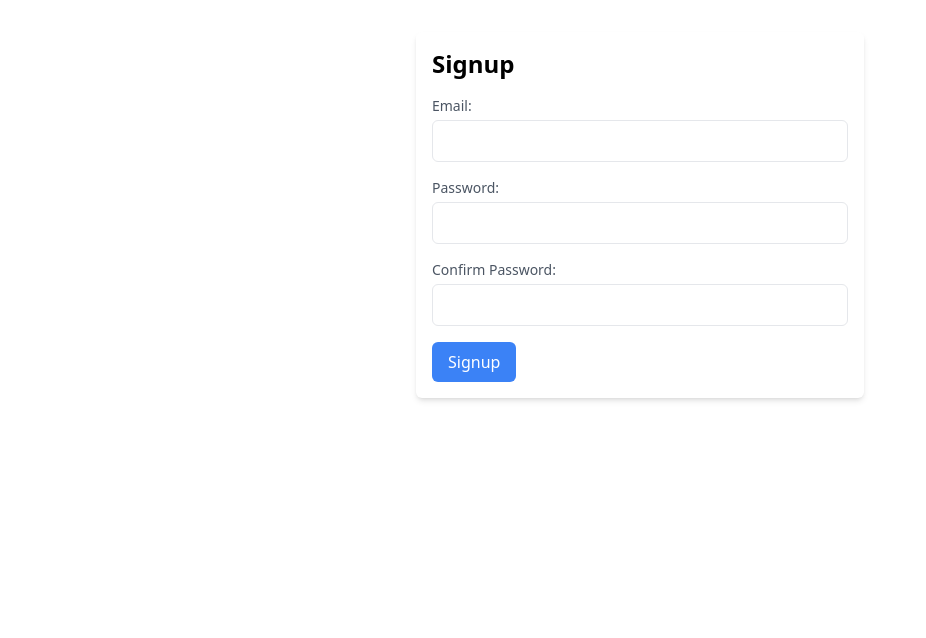
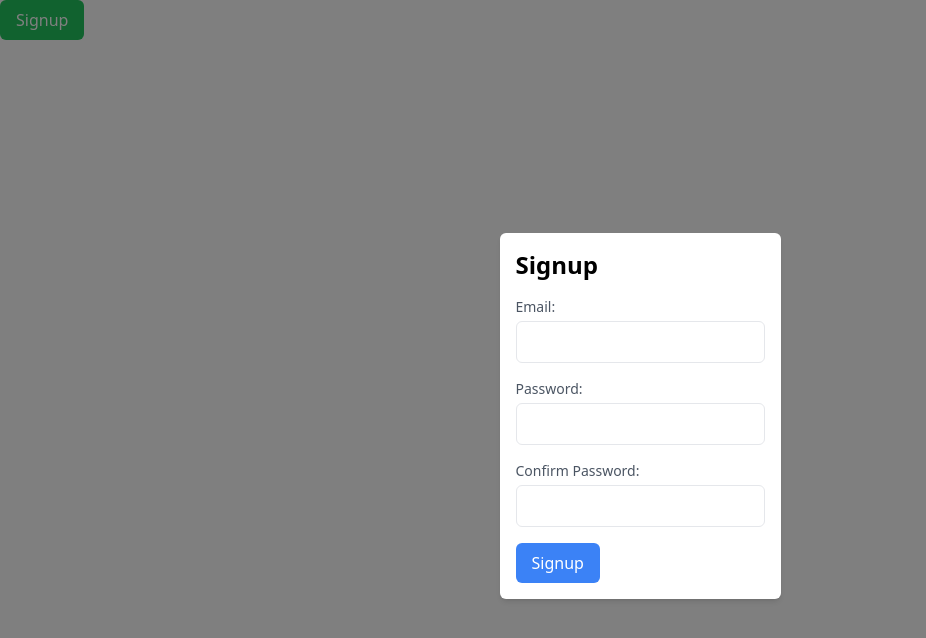
Before and after one commit to chingu-voyages/v47-tier2-team-10, a React (Create React App) app in the folder v47-client/: page /Signup in a window 1280 px wide. Both pictures are taken after a click on the button "Signup". Shown: the top 638 px of the page, without its empty margins (0-926 px from the left). Built offline with nearby package versions, Linux system fonts and the light colour scheme; no server answers.

Commit message:
changed to modal(signup/login)

```diff
--- a/v47-client/src/pages/Login.jsx
+++ b/v47-client/src/pages/Login.jsx
@@ -1,26 +1,39 @@
-import React, { useState } from 'react';
-import { getAuth, signInWithEmailAndPassword } from 'firebase/auth';
-import app from '../firebase';
+import React,{useState} from "react";
+import { signInWithEmailAndPassword,getAuth } from "firebase/auth";
+import app from "../firebase";
 
 const LoginForm = () => {
     const [username, setUsername] = useState('');
     const [password, setPassword] = useState('');
     const [error, setError] = useState(null);
+    const [isModalOpen, setModalOpen] = useState(false);
 
     const handleLogin = async () => {
       try {
         const auth = getAuth(app);
         await signInWithEmailAndPassword(auth, username, password);
         setError(null);
-      console.log('Login successful!');
+        setModalOpen(false); // Close modal on successful login
+        console.log('Login successfully!');
       } catch (error) {
         setError('Invalid username or password. Please try again.');
         console.error('Login failed:', error);
       }
     };
 
+    const openModal = () => setModalOpen(true);
+    const closeModal = () => setModalOpen(false);
+
     return (
-    <div className="max-w-md mx-auto mt-8 p-4 bg-white shadow-md rounded-md">
+      <div className="justify-center">
+        <button onClick={openModal} className="bg-blue-500 text-white px-4 py-2 rounded-md hover:bg-blue-600">
+          Login
+        </button>
+
+        {isModalOpen && (
+          <div className="fixed top-0 left-0 w-full h-full flex items-center justify-center z-50">
+            <div className="absolute bg-black opacity-50 inset-0" onClick={closeModal}></div>
+            <div className="max-w-md mx-auto p-4 bg-white shadow-md rounded-md relative z-10">
               <h2 className="text-2xl font-semibold mb-4">Login</h2>
               <form>
                 <div className="mb-4">
@@ -57,6 +70,9 @@ const LoginForm = () => {
                 </button>
               </form>
             </div>
+          </div>
+        )}
+      </div>
     );
   };
 
--- a/v47-client/src/pages/Signup.jsx
+++ b/v47-client/src/pages/Signup.jsx
@@ -1,11 +1,13 @@
 import React, { useState } from 'react';
 import { getAuth, createUserWithEmailAndPassword } from 'firebase/auth';
+
 
 const Signup = () => {
   const [email, setEmail] = useState('');
   const [password, setPassword] = useState('');
   const [confirmPassword, setConfirmPassword] = useState('');
   const [error, setError] = useState(null);
+  const [isModalOpen, setModalOpen] = useState(false);
 
   const handleSignup = async () => {
     try {
@@ -17,6 +19,7 @@ const Signup = () => {
       const auth = getAuth();
       await createUserWithEmailAndPassword(auth, email, password);
       setError(null);
+      setModalOpen(false);
       console.log('Signup successful!');
     } catch (error) {
       setError('Signup failed. Please try again.');
@@ -24,8 +27,20 @@ const Signup = () => {
     }
   };
 
+  const openModal = () => setModalOpen(true);
+  const closeModal = () => setModalOpen(false);
+
   return (
-    <div className="max-w-md mx-auto mt-8 p-4 bg-white shadow-md rounded-md">
+
+    <div>
+    <button onClick={openModal} className="bg-green-500 text-white px-4 py-2 rounded-md hover:bg-green-600">
+      Signup
+    </button>
+    {isModalOpen &&(
+      <div className="fixed top-0 left-0 w-full h-full flex items-center justify-center z-50">
+  <div className="absolute bg-black opacity-50 inset-0" onClick={closeModal}></div>
+  <div className="max-w-md mx-auto mt-8 p-4 bg-white shadow-md rounded-md z-50">
+
       <h2 className="text-2xl font-semibold mb-4">Signup</h2>
       <form>
         <div className="mb-4">
@@ -71,8 +86,11 @@ const Signup = () => {
           className="bg-blue-500 text-white px-4 py-2 rounded-md hover:bg-blue-600"
         >
           Signup
-        </button>
-      </form>
+          </button>
+        </form>
+      </div>
+      </div>
+  )}
     </div>
   );
 };
```
Lines whose indentation alone changed are shown as unchanged.
